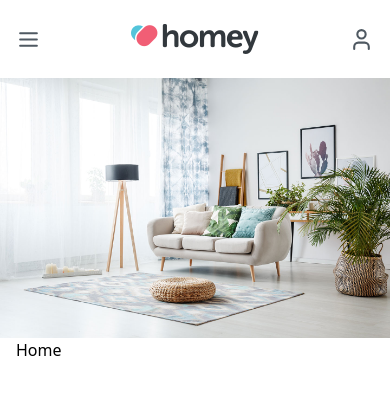
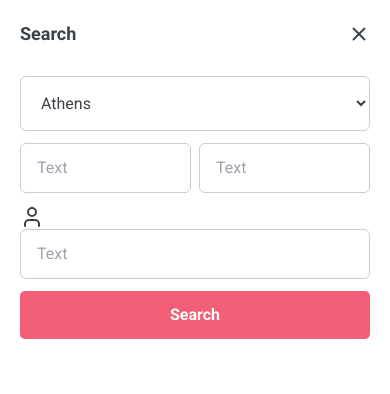
Before and after one commit to franklinsouza/homey, a React (Vite) app: page / in a window 390 px wide. Shown: the top 394 px of the page. Built offline with nearby package versions, Linux system fonts and the light colour scheme.

Commit message:
Feat: Header mobile version

```diff
--- a/index.html
+++ b/index.html
@@ -4,6 +4,9 @@
     <meta charset="UTF-8" />
     <link rel="icon" type="image/svg+xml" href="/vite.svg" />
     <meta name="viewport" content="width=device-width, initial-scale=1.0" />
+    <link rel="preconnect" href="https://fonts.googleapis.com">
+    <link rel="preconnect" href="https://fonts.gstatic.com" crossorigin>
+    <link href="https://fonts.googleapis.com/css2?family=Roboto:wght@300;400;500;700& display=swap" rel="stylesheet">
     <title>Vite + React + TS</title>
   </head>
   <body>
--- a/src/Pages/Home/components/Banner.tsx
+++ b/src/Pages/Home/components/Banner.tsx
@@ -1,8 +1,16 @@
 import banner from '../../../assets/39-4.jpg';
+import FormAction from './FormAction';
+import SearchForm from './SearchForm';
 
 const Banner = () => {
   return (
-    <img src={banner}/>
+    <div className='flex h-[600px] justify-center items-center bg-center bg-no-repeat bg-cover' style={{backgroundImage: `url(${banner})`}}>
+      <div className='container mx-auto px-4'>
+        {/* <img src={banner}/> */}
+        <FormAction />
+        <SearchForm />
+      </div>
+    </div>
   )
 }
 
--- /dev/null
+++ b/src/Pages/Home/components/FormAction.tsx
@@ -0,0 +1,23 @@
+import { Search } from "lucide-react";
+
+const FormAction = () => {
+  return (
+    <div className='bg-white p-8 rounded-md'>
+      <h1 className='text-3xl font-bold mb-3'>
+        Book & Experience Amazing Places
+      </h1>
+      <p className='font-light mb-3'>
+        Wordpress Theme For Booking and Rental
+      </p>
+      <form className='relative mb-1'>
+        <Search color="#4f5962" size={20} strokeWidth={2} className='absolute top-[17px] left-4 pointer-events-none'/>
+        <input
+          type='text'
+          className='border-[1px] border-[#ccc] rounded-md w-full py-4 pl-11 pr-4' placeholder='Location'
+        />
+      </form>
+    </div>
+  )
+}
+
+export default FormAction;
--- /dev/null
+++ b/src/Pages/Home/components/SearchForm.tsx
@@ -0,0 +1,35 @@
+import { X, User } from "lucide-react";
+
+const SearchForm = () => {
+  return(
+    <div className='bg-white p-5 absolute top-0 right-0 bottom-0 left-0 w-full'>
+      <span className="flex justify-between items-center text-lg font-bold mb-7">
+        Search
+        <X size={22} color={'#3b4249'}/>
+      </span>
+      <form>
+        <select className='w-full mb-3 bg-white border-[1px] border-[#ccc] rounded-md p-4'>
+          <option value='ee'>Athens</option>
+          <option value='ee'>Bramptom</option>
+          <option value='ee'>Bridgend</option>
+        </select>
+
+        <div className='grid grid-cols-2 gap-2 mb-3'>
+          <input type='text' placeholder="Text" className='bg-white border-[1px] border-[#ccc] rounded-md py-3 px-4'/>
+          <input type='text' placeholder="Text" className='bg-white border-[1px] border-[#ccc] rounded-md py-3 px-4'/>
+        </div>
+
+        <div className='mb-3'>
+          <User />
+          <input type='text' placeholder="Text" className='bg-white border-[1px] border-[#ccc] rounded-md py-3 px-4 w-full'/>
+        </div>
+
+        <button className='bg-[#f15e75] text-[#FFF] w-full py-3 font-semibold rounded-[5px] text-center'>
+          Search
+        </button>
+      </form>
+    </div>
+  )
+}
+
+export default SearchForm;
--- a/src/components/Header/Header.tsx
+++ b/src/components/Header/Header.tsx
@@ -8,6 +8,7 @@ const Header = () => {
   const [menu, setMenu] = useState(false);
   const [userOptions, setUserOptions] = useState(false);
   const [dropHeight, setDropHeight] = useState({menu: 0, userOptions: 0});
+
 
 
   function handleMenu() {
@@ -24,18 +25,16 @@ const Header = () => {
     setDropHeight(
       previusDimension => ({
         ...previusDimension,
-        menu: menuRef.current.clientHeight,
-        userOptions: optionsRef.current.clientHeight
+        menu: menuRef.current.clientHeight + 20,
+        userOptions: optionsRef.current.clientHeight + 20
       })
-    );
-
-    console.log(menuRef);
+      );
   }, []);
 
 
   return (
     <header>
-      <div className='container mx-auto px-4 py-6 flex justify-between items-center relative'>
+      <div className='container mx-auto px-4 py-4 flex justify-between items-center relative'>
         <div className='flex items-center justify-between w-full'>
           <div onClick={handleMenu} className='md:hidden'>
             <Menu color="#4f5962" size={25} strokeWidth={2}/>
@@ -49,24 +48,24 @@ const Header = () => {
           <div
             style={{'height': `${menu ? dropHeight.menu+'px' : 0}`}}
             className='ease-in duration-200 absolute top-full bg-white w-full left-0 overflow-hidden'>
-            <ul ref={menuRef} className='text-[#4f5962] md:flex md:items-center md:gap-x-8 font-semibold'>
+            <ul ref={menuRef} className='text-[#4f5962] md:flex md:items-center md:gap-x-8 font-medium'>
               <li>
-                <a href="/" className='px-2 py-1'>
+                <a href="/" className='p-4 block'>
                   Home
                 </a>
               </li>
               <li>
-                <a href="/" className='px-2 py-1'>
+                <a href="/" className='p-4 block'>
                   Listing
                 </a>
               </li>
               <li>
-                <a href="/" className='px-2 py-1'>
+                <a href="/" className='p-4 block'>
                   Property
                 </a>
               </li>
               <li>
-                <a href="/" className='px-2 py-1'>
+                <a href="/" className='p-4 block'>
                   Modules
                 </a>
               </li>
@@ -77,26 +76,26 @@ const Header = () => {
         <div
           style={{'height': `${userOptions ? dropHeight.userOptions+'px' : 0}`}}
           className='ease-in duration-200 absolute top-full bg-white w-full left-0 overflow-hidden md:flex md:items-center'>
-          <ul ref={optionsRef} className='md:flex md:items-center gap-x-2 text-[#4f5962] font-semibold mr-3'>
+          <ul ref={optionsRef} className='font-medium text-[#4f5962]  px-4 md:flex md:items-center md:gap-x-2 md:mr-3'>
             <li>
-              <a href="/" className='px-2 py-1'>
+              <a href="/" className='py-4 block'>
                 Login
               </a>
             </li>
             <li>
-              <a href="/" className='px-2 py-1'>
+              <a href="/" className='py-4 block'>
                 Register
               </a>
             </li>
+            <li>
+              <a href='/' className='text-rose-400 font-semibold py-2 px-3 text-center border border-rose-400 rounded-[4px] block my-4'>Become a Host</a>
+            </li>
           </ul>
-
-          <a href='/' className='text-rose-400 font-semibold py-2 px-3 border border-rose-400 rounded-[4px]'>
-            Become a Host
-          </a>
         </div>
       </div>
     </header>
   )
+
 }
 
 export default Header;
--- a/src/index.css
+++ b/src/index.css
@@ -1,6 +1,13 @@
 @tailwind base;
 @tailwind components;
 @tailwind utilities;
+
+@layer base {
+  html {
+    font-family: 'Roboto', sans-serif;
+    color: #3b4249;
+  }
+}
 
 /* :root {
   font-family: Inter, system-ui, Avenir, Helvetica, Arial, sans-serif;
```
